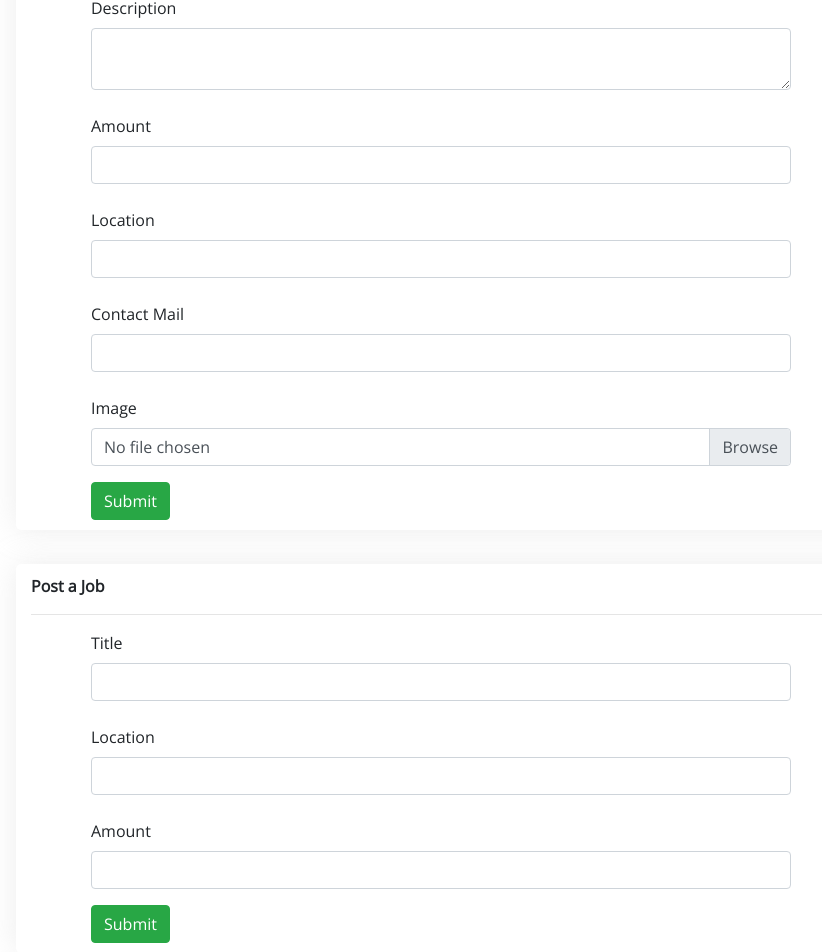
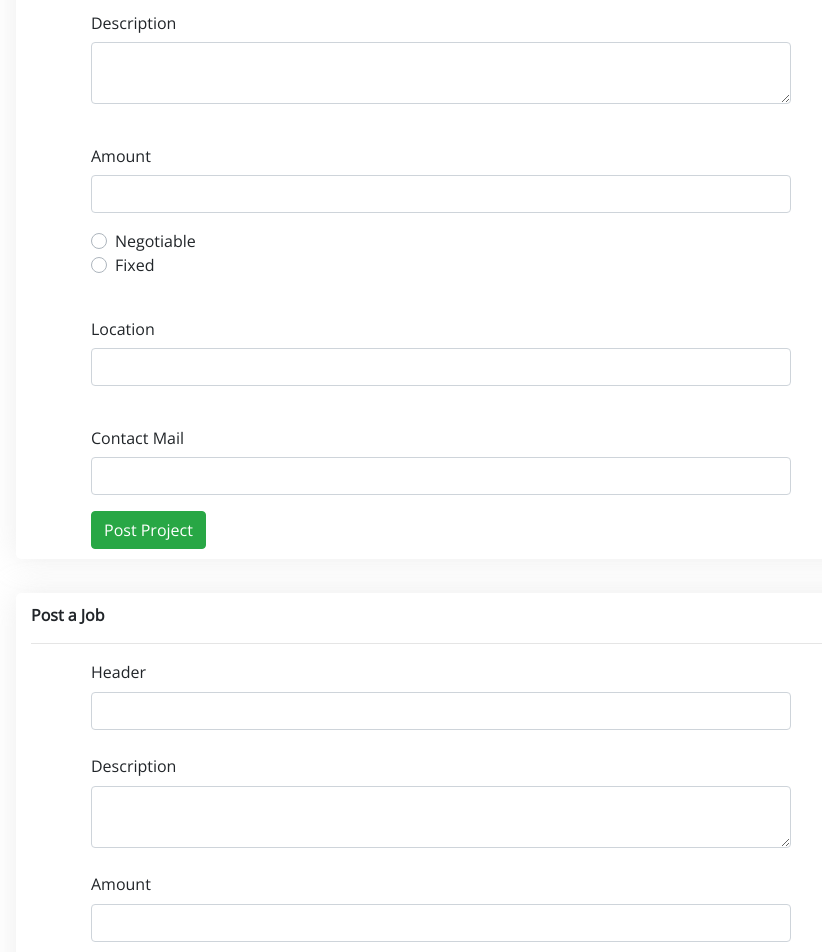
Before and after one commit to Xceptions/overskilled, a Vue app in the folder overskilledfrontend/: page /post in a window 1280 px wide. Shown: the part 598-1550 px from the top of the page, without its empty margins (199-1021 px from the left). Built offline with nearby package versions, Linux system fonts and the light colour scheme.

Commit message:
started working on post frontend

```diff
--- a/overskilledfrontend/src/views/Post.vue
+++ b/overskilledfrontend/src/views/Post.vue
@@ -3,15 +3,49 @@
     <div class='post-body'>
       <b>Post a Project</b>
       <hr/>
+      <b-form v-on:submit.prevent="postProject" class="b-form">
+        <b-form-group label="Header">
+          <b-form-input v-model="form.header"></b-form-input>
+        </b-form-group>
+        <br>
+        <b-form-group label='Description'>
+          <b-form-textarea v-model="form.description"></b-form-textarea>
+        </b-form-group>
+        <br>
+        <b-form-group label="Amount">
+          <b-form-input v-model="form.amount"></b-form-input>
+        </b-form-group>
+        <b-form-group>
+          <b-form-radio v-model="form.bargain" name="some-radios" value="A">Negotiable</b-form-radio>
+          <b-form-radio v-model="form.bargain" name="some-radios" value="B">Fixed</b-form-radio>
+        </b-form-group>
+        <br>
+        <b-form-group label="Location">
+          <b-form-input v-model="form.location"></b-form-input>
+        </b-form-group>
+        <br>
+        <b-form-group label='Contact Mail'>
+          <b-form-input v-model="form.contact"></b-form-input>
+        </b-form-group>
+        <b-button type='submit' variant="success">Post Project</b-button>
+      </b-form>
+    </div>
+    <br/>
+    <div class='post-body'>
+      <b>Post a Job</b>
+      <hr/>
       <b-form class="b-form">
         <b-form-group id="input-group-1">
           <label>Header</label>
-          <b-form-input v-model="text"></b-form-input>
+          <b-form-input v-model="form.header"></b-form-input>
           <br>
           <label>Description</label>
-          <b-form-textarea></b-form-textarea>
+          <b-form-textarea v-model="form.description"></b-form-textarea>
           <br>
           <label>Amount</label>
+          <b-form-input v-model="form.amount"></b-form-input>
+          <br>
+          <label>Bargain</label>
           <b-form-input v-model="text"></b-form-input>
           <br>
           <label>Location</label>
@@ -23,24 +57,6 @@
           <label>Image</label>
           <b-form-file v-model="file1" @change="onFileSelected"></b-form-file>
         </b-form-group>
-        <b-button variant="success" @click="onUpload">Submit</b-button>
-      </b-form>
-    </div>
-    <br/>
-    <div class='post-body'>
-      <b>Post a Job</b>
-      <hr/>
-      <b-form class="b-form">
-        <b-form-group id="input-group-1">
-          <label>Title</label>
-          <b-form-input v-model="text"></b-form-input>
-          <br>
-          <label>Location</label>
-          <b-form-input></b-form-input>
-          <br>
-          <label>Amount</label>
-          <b-form-input></b-form-input>
-        </b-form-group>
         <b-button variant="success">Submit</b-button>
       </b-form>
     </div>
@@ -48,12 +64,33 @@
 </template>
 
 <script>
-// import axios from 'axios'
+import axios from 'axios'
+
 export default {
   name: 'Post',
   data () {
     return {
-      selectedFile: null
+      selectedFile: null,
+      form: {
+        header: '',
+        description: '',
+        amount: '',
+        bargain: '',
+        location: '',
+        contact: ''
+      }
+    }
+  },
+  methods: {
+    postProject () {
+      axios.post('127.0.0.1:8000/viewprojects', this.form)
+        .then((res) => {
+          alert(res)
+        })
+        .catch((err) => {
+          alert(err)
+          alert(this.form)
+        })
     }
   }
   // methods: {
@@ -63,7 +100,7 @@ export default {
   //   onUpload () {
   //     const fd = new FormData();
   //     fd.append('image', this.selectedFile, this.selectedFile.name)
-  //     axios.post('http://127.0.0.1:8000/', fd, {
+  //     axios.post('http://127.0.0.1:8000/viewproject', fd, {
   //       // third argument can be used to show upload
   //       onUploadProgress: uploadEvent => {
   //         console.log('Upload Progress: ' + Math.round(uploadEvent.loaded * 100/ uploadEvent.total))
```
